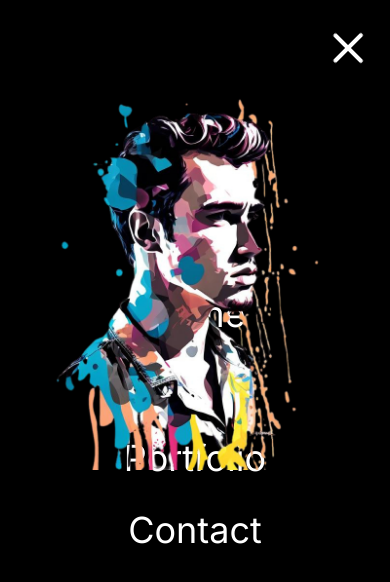
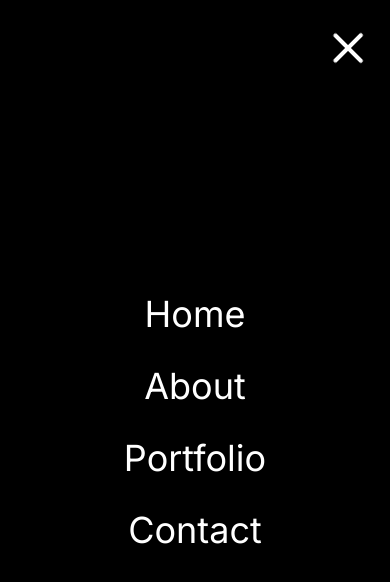
Before and after one commit to MEBotto/portfolio-mebotto, a Next.js app: page / in a window 390 px wide. Both pictures are taken after a click on the button 354 px from the left and 48 px from the top of the page. Shown: the top 582 px of the page. Built offline with nearby package versions, Linux system fonts and the light colour scheme.

Commit message:
style: Add animation to menu

```diff
--- a/app/ui/navbar.tsx
+++ b/app/ui/navbar.tsx
@@ -42,6 +42,30 @@
     opened: {
       rotate: -45,
       backgroundColor: "rgb(255,255,255)",
+    },
+  };
+
+  const listVariants = {
+    closed: {
+      x: "10vw",
+    },
+    opened: {
+      x: 0,
+      transition: {
+        when: "beforeChildren",
+        staggerChildren: 0.2,
+      },
+    },
+  };
+
+  const listItemVariants = {
+    closed: {
+      x: -100,
+      opacity: 0,
+    },
+    opened: {
+      x: 0,
+      opacity: 1,
     },
   };
 
@@ -106,13 +130,18 @@
           ></motion.div>
         </button>
         {open && (
-          <div className="absolute top-0 left-0 w-screen h-screen bg-black text-white flex flex-col items-center justify-center gap-8 text-4xl">
+          <motion.div
+            variants={listVariants}
+            initial="closed"
+            animate="opened"
+            className="absolute top-0 left-0 w-screen h-screen bg-black text-white flex flex-col items-center justify-center gap-8 text-4xl z-40"
+          >
             {links.map((link) => (
-              <Link href={link.url} key={link.title}>
-                {link.title}
-              </Link>
+              <motion.div variants={listItemVariants} key={link.title}>
+                <Link href={link.url}>{link.title}</Link>
+              </motion.div>
             ))}
-          </div>
+          </motion.div>
         )}
       </div>
     </div>
```
